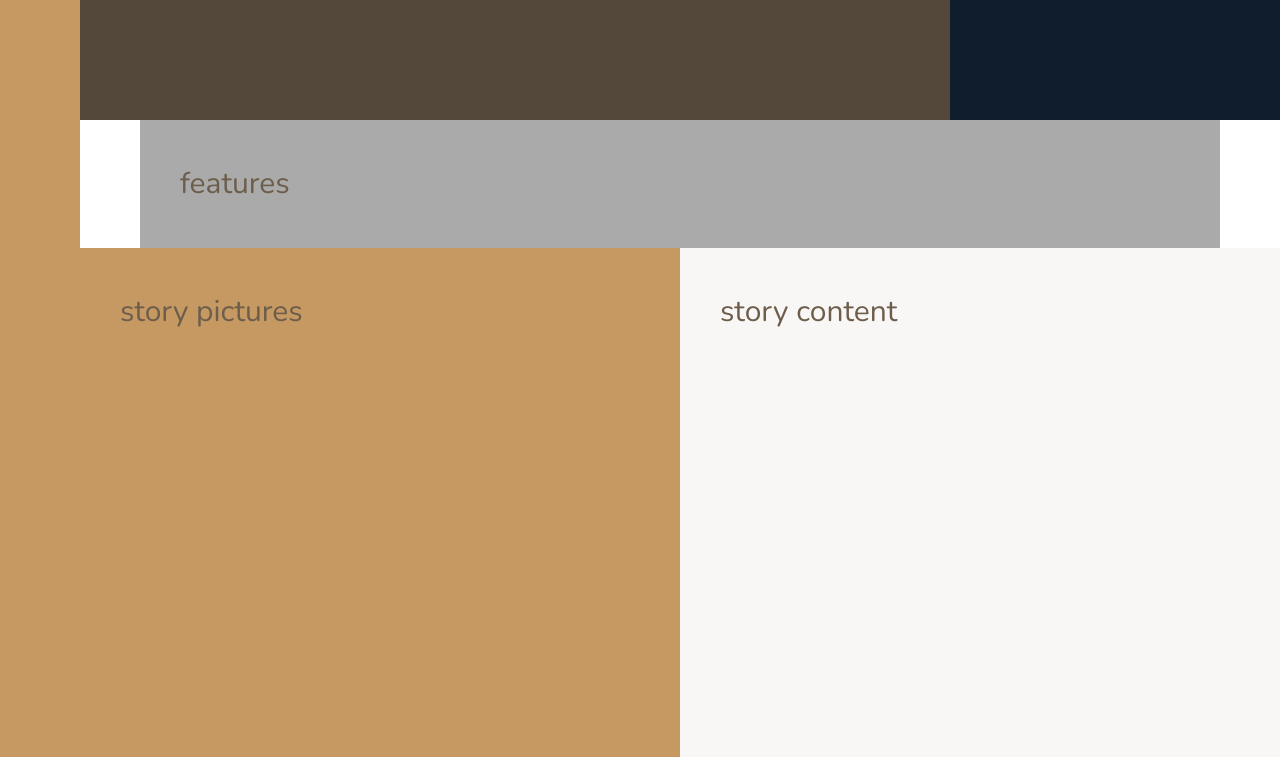
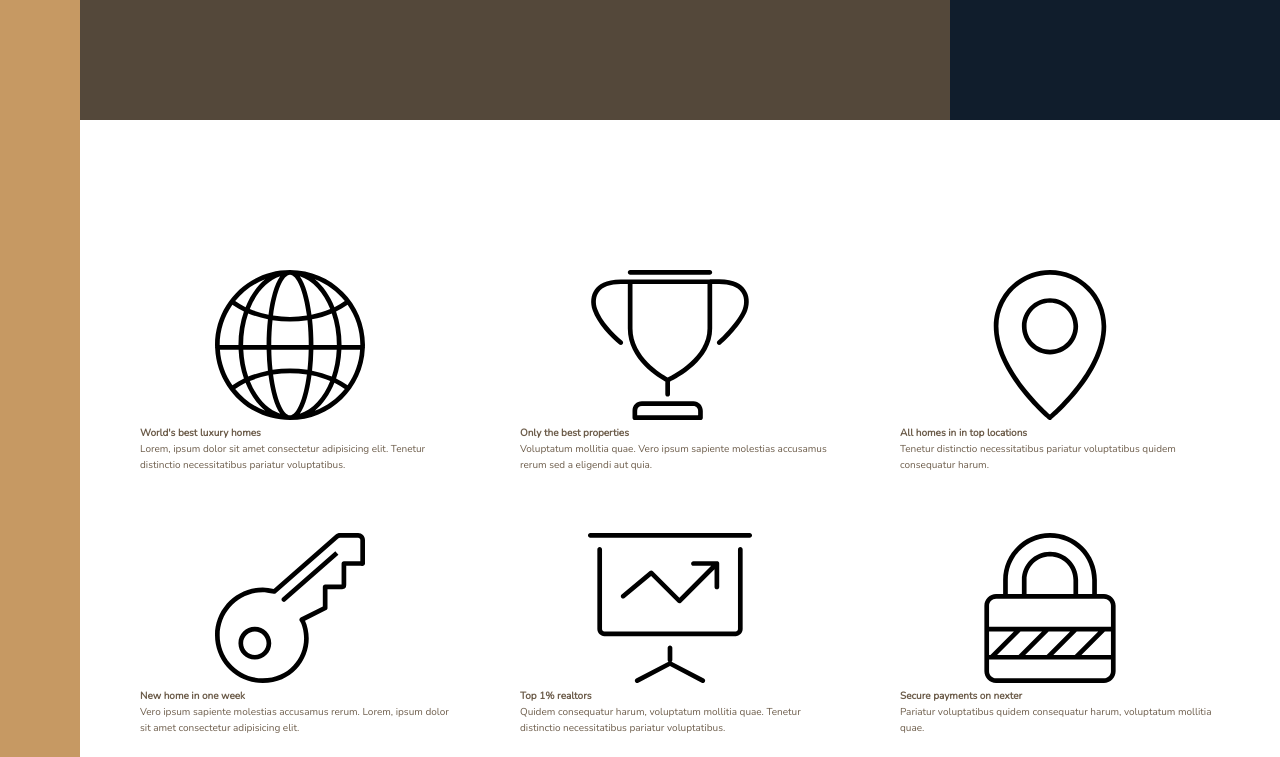
Before and after one commit to saraiknight/Nexter, a website: page index.html in a window 1280 px wide. Shown: the part 520-1277 px from the top of the page. Drawn offline with nearby package versions, Linux system fonts and the light colour scheme.

Commit message:
write the content of features section

```diff
--- a/index.html
+++ b/index.html
@@ -18,7 +18,69 @@
     <div class="sidebar">sidebar</div>
     <header class="header">header</header>
     <div class="realtors">top 3 realtors</div>
-    <section class="features">features</section>
+    <section class="features">
+      <div class="feature">
+        <svg class="feature__icon">
+          <use xlink:href="img/sprite.svg#icon-global"></use>
+        </svg>
+        <h4 class="heading-4">World's best luxury homes</h4>
+        <p class="feature__text">
+          Lorem, ipsum dolor sit amet consectetur adipisicing elit. Tenetur
+          distinctio necessitatibus pariatur voluptatibus.
+        </p>
+      </div>
+      <div class="feature">
+        <svg class="feature__icon">
+          <use xlink:href="img/sprite.svg#icon-trophy"></use>
+        </svg>
+        <h4 class="heading-4">Only the best properties</h4>
+        <p class="feature__text">
+          Voluptatum mollitia quae. Vero ipsum sapiente molestias accusamus
+          rerum sed a eligendi aut quia.
+        </p>
+      </div>
+      <div class="feature">
+        <svg class="feature__icon">
+          <use xlink:href="img/sprite.svg#icon-map-pin"></use>
+        </svg>
+        <h4 class="heading-4">All homes in in top locations</h4>
+        <p class="feature__text">
+          Tenetur distinctio necessitatibus pariatur voluptatibus quidem
+          consequatur harum.
+        </p>
+      </div>
+      <div class="feature">
+        <svg class="feature__icon">
+          <use xlink:href="img/sprite.svg#icon-key"></use>
+        </svg>
+        <h4 class="heading-4">New home in one week</h4>
+        <p class="feature__text">
+          Vero ipsum sapiente molestias accusamus rerum. Lorem, ipsum dolor sit
+          amet consectetur adipisicing elit.
+        </p>
+      </div>
+
+      <div class="feature">
+        <svg class="feature__icon">
+          <use xlink:href="img/sprite.svg#icon-presentation"></use>
+        </svg>
+        <h4 class="heading-4">Top 1% realtors</h4>
+        <p class="feature__text">
+          Quidem consequatur harum, voluptatum mollitia quae. Tenetur distinctio
+          necessitatibus pariatur voluptatibus.
+        </p>
+      </div>
+      <div class="feature">
+        <svg class="feature__icon">
+          <use xlink:href="img/sprite.svg#icon-lock"></use>
+        </svg>
+        <h4 class="heading-4">Secure payments on nexter</h4>
+        <p class="feature__text">
+          Pariatur voluptatibus quidem consequatur harum, voluptatum mollitia
+          quae.
+        </p>
+      </div>
+    </section>
     <div class="story__pictures">story pictures</div>
     <div class="story__content">story content</div>
     <section class="homes">homes</section>
--- a/sass/_base.scss
+++ b/sass/_base.scss
@@ -40,9 +40,4 @@ body {
     [center-start]repeat(8, [col-start] minmax(min-content, 14rem) [col-end])
     [center-end] minmax(6rem, 1fr)
     [full-end];
-
-  & > * {
-    padding: 40px;
-    font-size: 3rem;
-  }
 }
--- a/sass/_features.scss
+++ b/sass/_features.scss
@@ -1,4 +1,10 @@
 .features {
-  background-color: $color-grey-light-2;
   grid-column: center-start / center-end;
+
+  margin: 15rem 0;
+
+  display: grid;
+  grid-template-columns: repeat(3, 1fr);
+  grid-template-rows: auto auto;
+  grid-gap: 6rem;
 }
```
Also changed, not shown: css/style.css.
